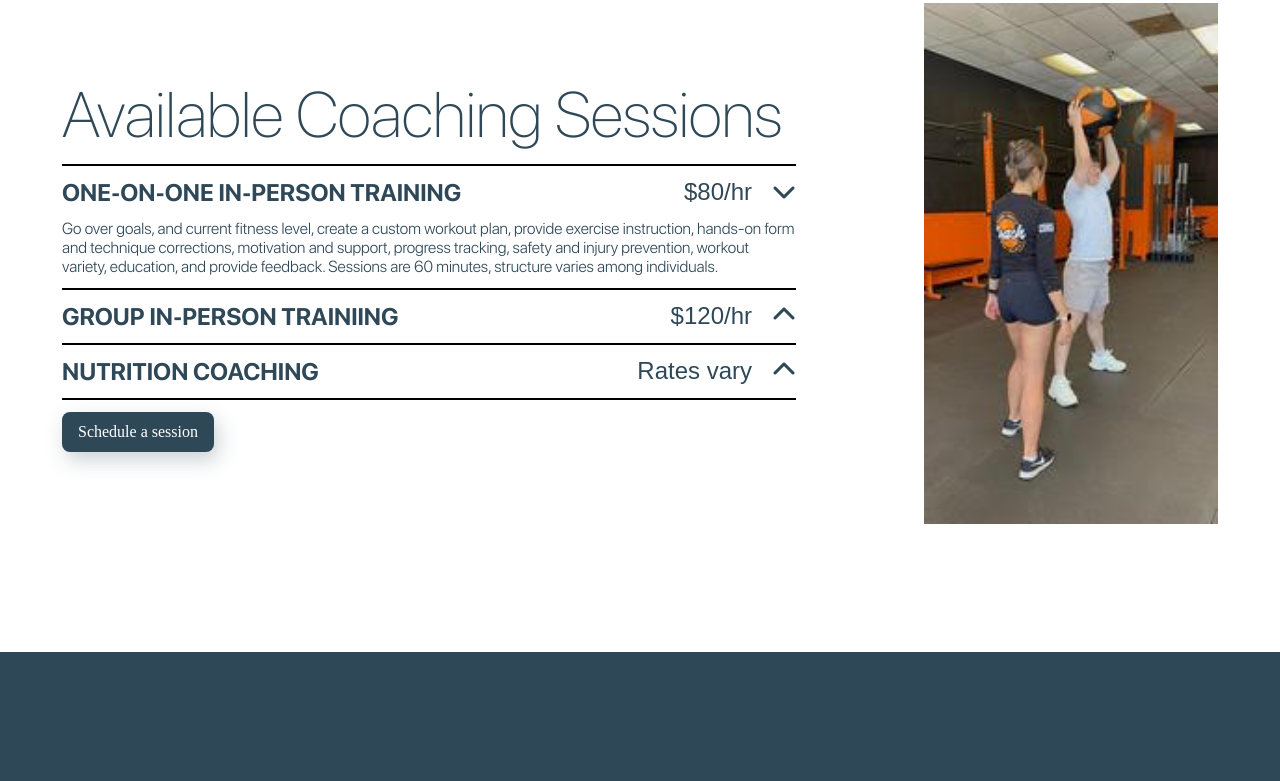
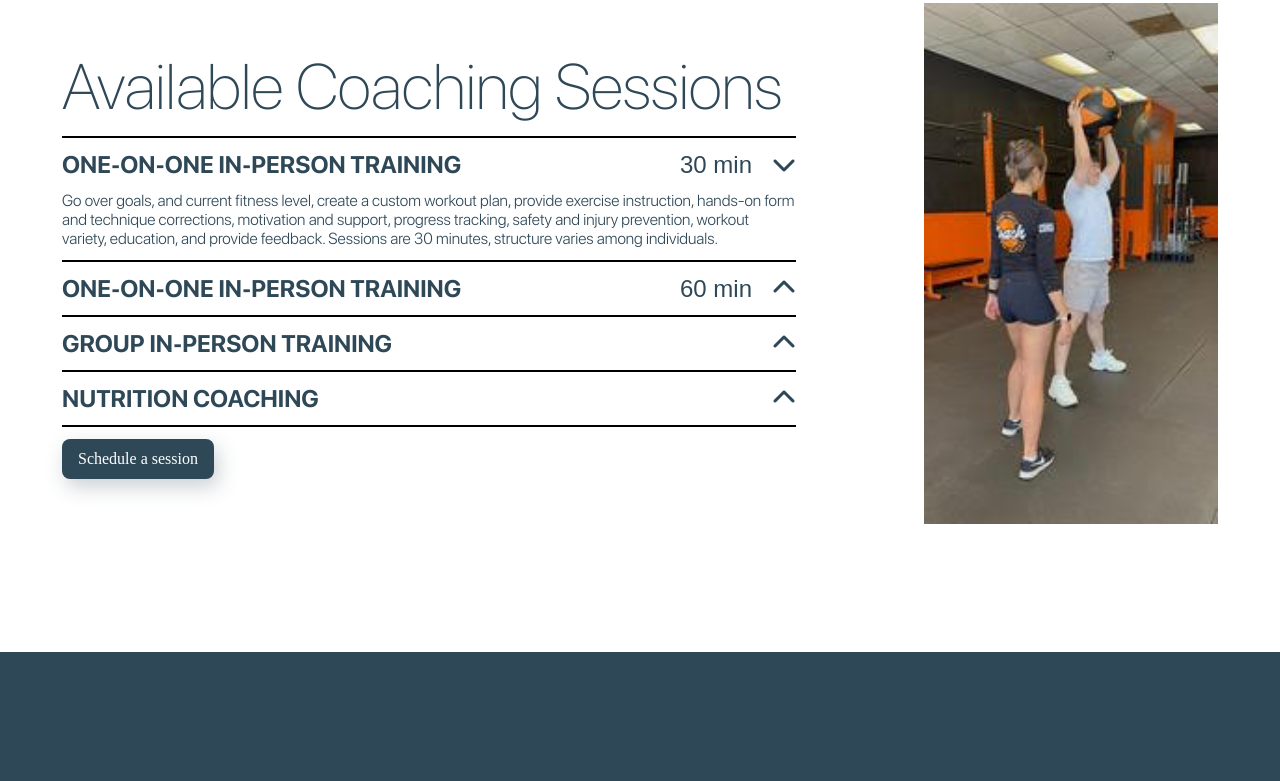
Before and after one commit to andrew-khai/Helen-Huynh-Fitness-React.js, a React (Vite) app: page / in a window 1280 px wide. Shown: the part 2000-2781 px from the top of the page. Built offline with nearby package versions, Linux system fonts and the light colour scheme; a web font is replaced by a local one.

Commit message:
client requested changes

```diff
--- a/src/components/Header/Header.css
+++ b/src/components/Header/Header.css
@@ -24,6 +24,7 @@
   background-image: url("/images/HelenHero.svg");
   background-position: center -223px;
   background-size: 202% 203%;
+  background-repeat: no-repeat;
 }
 
 #main-nav {
@@ -43,6 +44,7 @@
   font-weight: 100;
   font-size: 61px;
   color: #EDE9D0;
+  white-space: nowrap;
 }
 
 #subheader {
@@ -158,6 +160,15 @@
 }
 
 @media screen and (max-width: 450px) {
+  #main-header {
+    background-size: 340%;
+    background-position: center -73px;
+  }
+
+  #header-title {
+    font-size: 44px;
+  }
+
   #subheader {
     white-space: nowrap;
     font-size: 15px;
--- a/src/components/Homepage/index.jsx
+++ b/src/components/Homepage/index.jsx
@@ -7,6 +7,7 @@ const HomePage = () => {
   const [dropdown1, setDropdown1] = useState(true);
   const [dropdown2, setDropdown2] = useState(false);
   const [dropdown3, setDropdown3] = useState(false);
+  const [dropdown4, setDropdown4] = useState(false);
 
   const toggleDropDown1 = () => {
     setDropdown1(!dropdown1)
@@ -16,6 +17,9 @@ const HomePage = () => {
   }
   const toggleDropDown3 = () => {
     setDropdown3(!dropdown3)
+  }
+  const toggleDropDown4 = () => {
+    setDropdown4(!dropdown4)
   }
 
   return (
@@ -107,12 +111,29 @@ const HomePage = () => {
               <div className="training-and-rates">
                 <div className="training-type">ONE-ON-ONE IN-PERSON TRAINING</div>
                 <div className="pricing">
-                  <div>$80/hr</div>
+                  <div>30 min</div>
                   <div onClick={toggleDropDown1} className="session-dropdown"><i className={`fa-solid fa-chevron-${dropdown1 ? 'down' : 'up'}`}></i></div>
                 </div>
               </div>
               {dropdown1 && (
                 <div className={`training-description ${dropdown1 ? 'active' : ''}`}>
+                  Go over goals, and current fitness level, create a custom workout plan, provide exercise instruction, hands-on form and technique corrections,
+                  motivation and support, progress tracking, safety and injury prevention, workout variety, education, and provide feedback.
+                  Sessions are 30 minutes, structure varies among individuals.
+                </div>
+              )}
+            </div>
+            <div className="sessions-lines"></div>
+            <div className="sessions-info">
+              <div className="training-and-rates">
+                <div className="training-type">ONE-ON-ONE IN-PERSON TRAINING</div>
+                <div className="pricing">
+                  <div>60 min</div>
+                  <div onClick={toggleDropDown2} className="session-dropdown"><i className={`fa-solid fa-chevron-${dropdown2 ? 'down' : 'up'}`}></i></div>
+                </div>
+              </div>
+              {dropdown2 && (
+                <div className={`training-description ${dropdown2 ? 'active' : ''}`}>
                   Go over goals, and current fitness level, create a custom workout plan, provide exercise instruction, hands-on form and technique corrections,
                   motivation and support, progress tracking, safety and injury prevention, workout variety, education, and provide feedback.
                   Sessions are 60 minutes, structure varies among individuals.
@@ -122,14 +143,14 @@ const HomePage = () => {
             <div className="sessions-lines"></div>
             <div className="sessions-info">
               <div className="training-and-rates">
-                <div className="training-type">GROUP IN-PERSON TRAINIING</div>
+                <div className="training-type">GROUP IN-PERSON TRAINING</div>
                 <div className="pricing">
-                  <div>$120/hr</div>
-                  <div onClick={toggleDropDown2} className="session-dropdown"><i className={`fa-solid fa-chevron-${dropdown2 ? 'down' : 'up'}`}></i></div>
+                  {/* <div>$120/hr</div> */}
+                  <div onClick={toggleDropDown3} className="session-dropdown"><i className={`fa-solid fa-chevron-${dropdown3 ? 'down' : 'up'}`}></i></div>
                 </div>
               </div>
-              {dropdown2 && (
-                <div className={`training-description ${dropdown2 ? 'active' : ''}`}>
+              {dropdown3 && (
+                <div className={`training-description ${dropdown3 ? 'active' : ''}`}>
                   Go over goals, and current fitness level(s), create a custom workout plan(s), provide exercise instruction, hands-on form and technique corrections,
                   motivation and support, progress tracking, safety and injury prevention, workout variety, education, and provide feedback.
                   Sessions are 60 minutes, structure varies among individuals.
@@ -141,12 +162,12 @@ const HomePage = () => {
               <div className="training-and-rates">
                 <div className="training-type">NUTRITION COACHING</div>
                 <div className="pricing">
-                  <div>Rates vary</div>
-                  <div onClick={toggleDropDown3} className="session-dropdown"><i className={`fa-solid fa-chevron-${dropdown3 ? 'down' : 'up'}`}></i></div>
+                  {/* <div>Rates vary</div> */}
+                  <div onClick={toggleDropDown4} className="session-dropdown"><i className={`fa-solid fa-chevron-${dropdown4 ? 'down' : 'up'}`}></i></div>
                 </div>
               </div>
-              {dropdown3 && (
-                <div className={`training-description ${dropdown3 ? 'active' : ''}`}>
+              {dropdown4 && (
+                <div className={`training-description ${dropdown4 ? 'active' : ''}`}>
                   Assess, educate, plan, and monitor eating habits. Offer support, feedback, individualized advice, strategies and solutions on
                   how to improve diet to achieve personal goals and an overall healthy lifestyle.
                   Structure varies among individuals.
```
